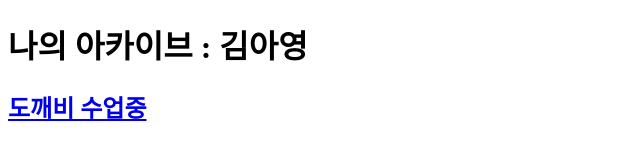
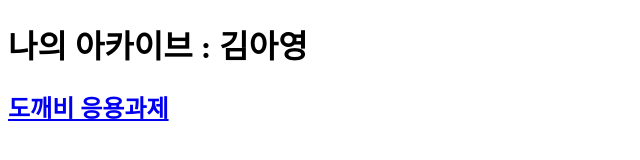
Before and after one commit to 0happiness0/myPJ, a plain HTML site: page index.html in a window 1280 px wide. Shown: the full height of the page, 0-640 px from the left. Drawn offline with Linux system fonts and the light colour scheme.

Commit message:
Update index.html

```diff
--- a/index.html
+++ b/index.html
@@ -7,7 +7,7 @@
     <body>
         <h1>나의 아카이브 : 김아영  </h1>
         <h2>
-            <a href="/dkb_pj/index.html">도깨비 수업중</a>
+            <a href="/dkb_pj/index.html">도깨비 응용과제</a>
         </h2>
     </body>
 </html>
```
